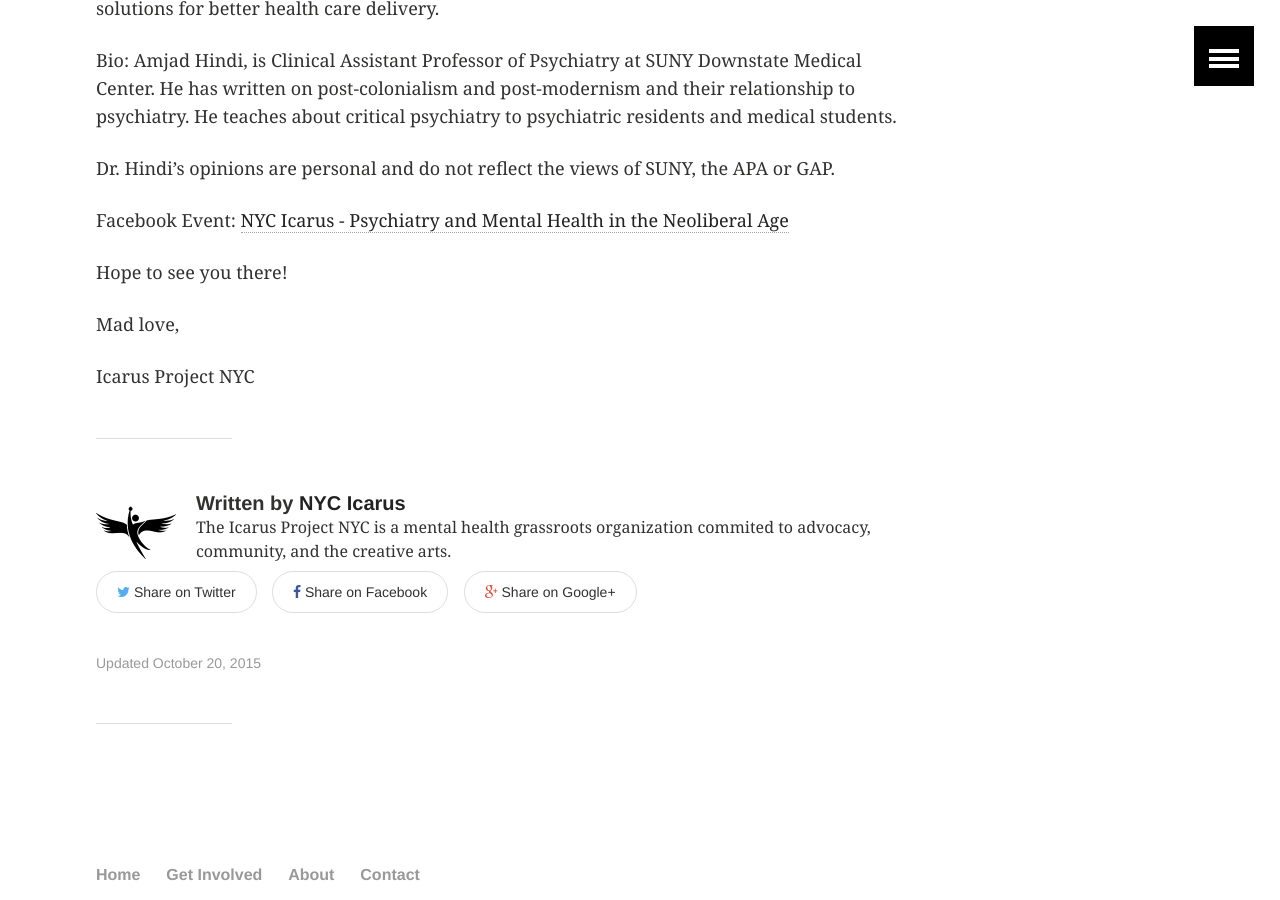
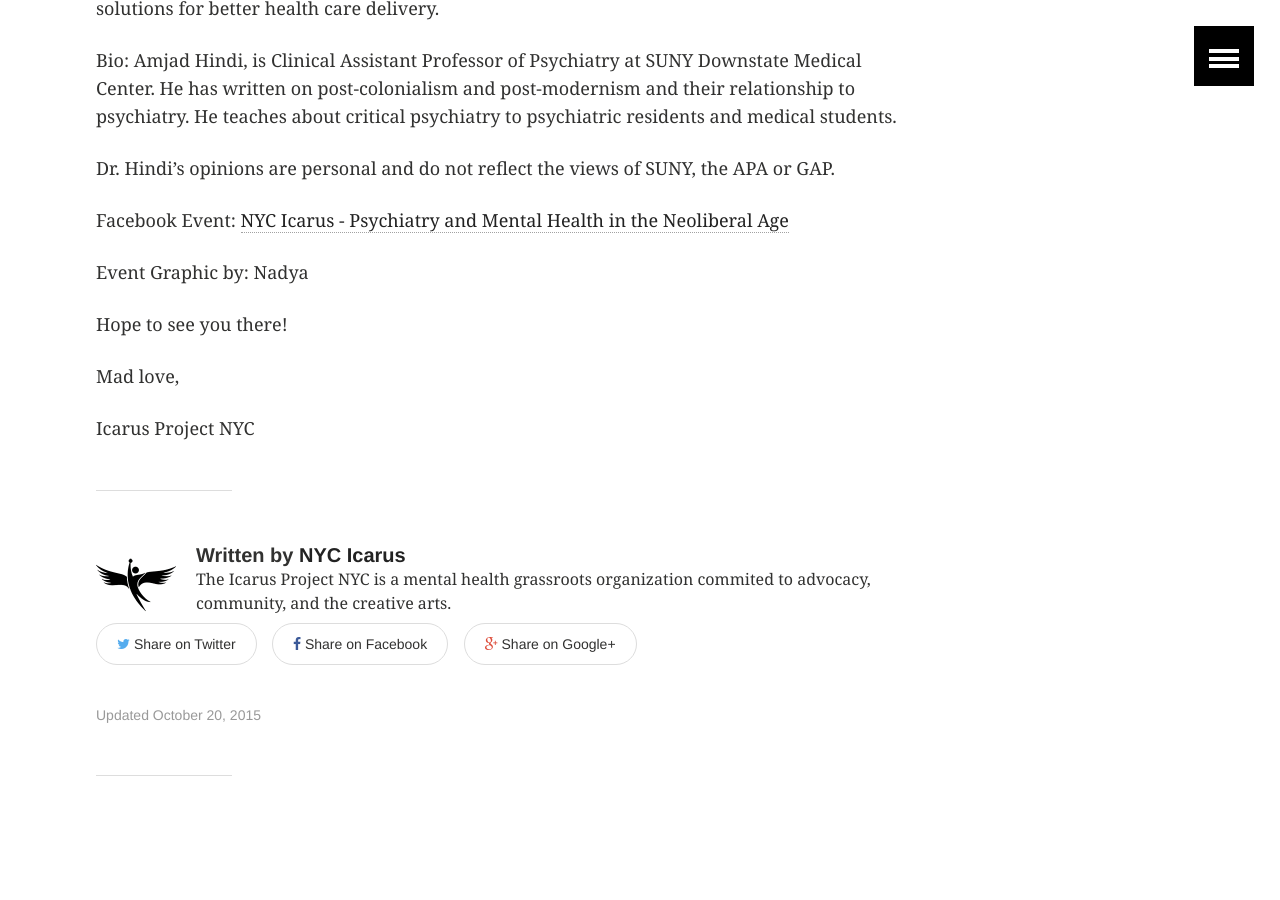
Before and after one commit to nycicarus/nycicarus.github.io, a Jekyll site: the page built from _posts/events/2015-11-04-neoliberal-psychiatry-hindi.md, in a window 1280 px wide and 900 px high, scrolled down 1504 px. Built offline with Jekyll 4.4.1, drawn with Linux system fonts in a browser that asks for light colours; comment, search, counter and statistics services are not loaded.

```diff
--- a/_posts/events/2015-11-04-neoliberal-psychiatry-hindi.md
+++ b/_posts/events/2015-11-04-neoliberal-psychiatry-hindi.md
@@ -35,6 +35,8 @@ Dr. Hindi's opinions are personal and do not reflect the views of SUNY, the APA
 
 Facebook Event: [NYC Icarus - Psychiatry and Mental Health in the Neoliberal Age](https://www.facebook.com/events/1662245644065233/)
 
+Event Graphic by: Nadya
+
 Hope to see you there!
 
 Mad love,
```
